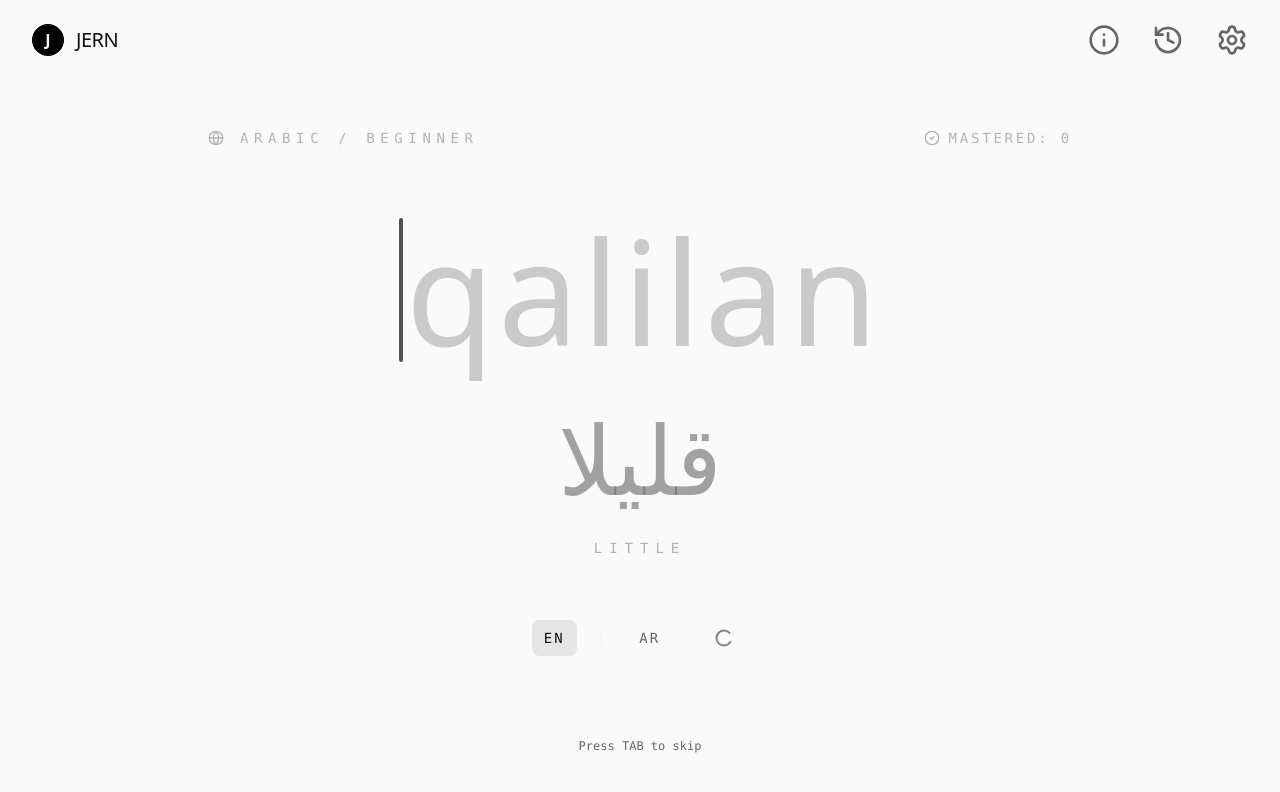
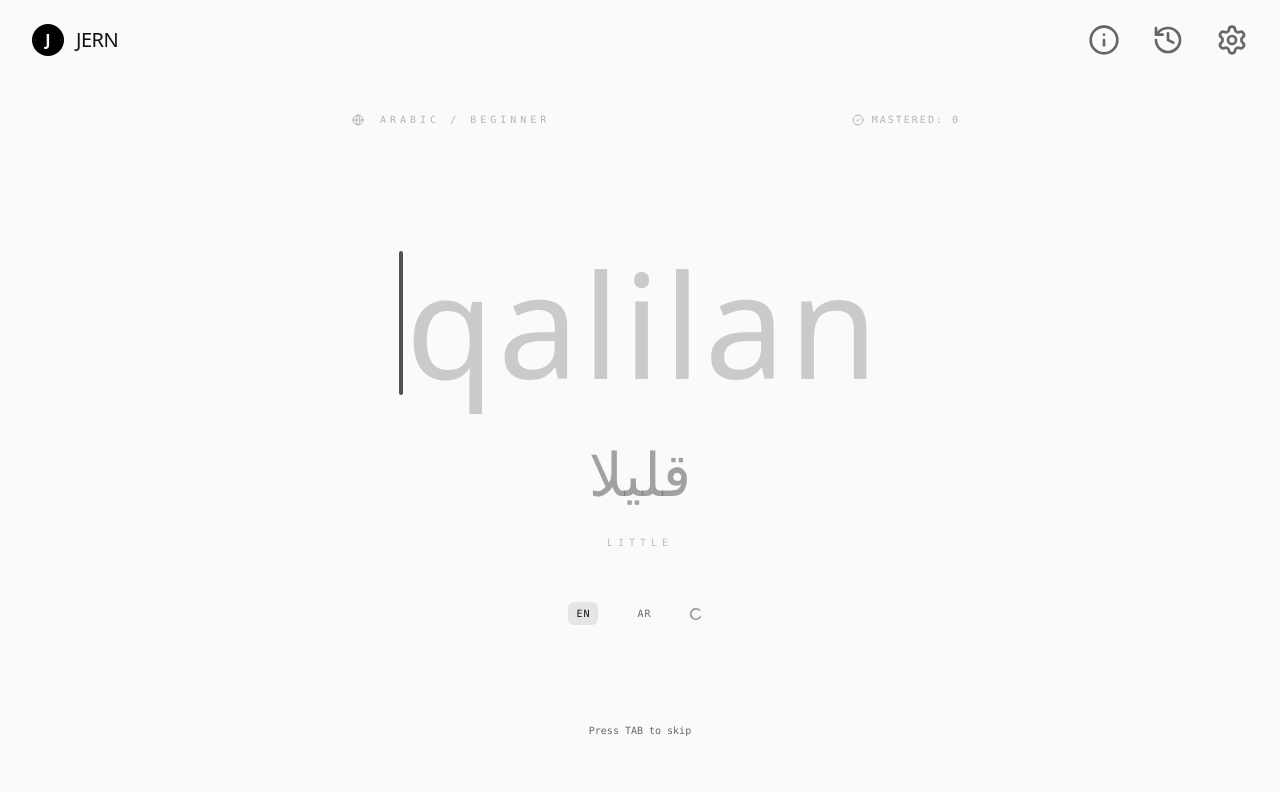
Before and after one commit to nawfaljaffri/jern-web-app, a Next.js app: page / in a window 1280 px wide. Shown: the top 792 px of the page. Built offline with nearby package versions, Linux system fonts and the light colour scheme.

Commit message:
fix(layout): conditionally restrict ipad layout bounds and sizing to iOS devices only

```diff
--- a/app/page.tsx
+++ b/app/page.tsx
@@ -254,8 +254,12 @@ export default function Home() {
 
       {/* Main Content */}
       <div
-        className="flex-1 flex flex-col items-center justify-center max-w-4xl mx-auto w-full px-6 relative select-none"
+        className={cn(
+          "flex-1 flex flex-col justify-center relative select-none mx-auto w-full",
+          isIOS ? "items-center max-w-4xl px-6" : "max-w-2xl px-4"
+        )}
       >
+        {isIOS ? (
           <div className="absolute top-0 sm:top-8 w-full flex-col flex items-center pointer-events-none z-10 pt-4">
             <div className="w-full flex justify-between items-center opacity-30 pointer-events-auto px-4">
               <div className="text-[10px] md:text-sm font-mono uppercase tracking-[0.4em] flex items-center gap-4">
@@ -306,6 +310,47 @@ export default function Home() {
               </AnimatePresence>
             </div>
           </div>
+        ) : (
+          <>
+            <div className="w-full flex justify-between items-center opacity-30 mt-4 md:mt-8 pointer-events-none px-4 md:px-8 absolute top-0">
+              <div className="text-[10px] font-mono uppercase tracking-[0.4em] flex items-center gap-4 pointer-events-auto">
+                <Globe className="w-3 h-3" />
+                <span>{LANGUAGES.find(l => l.value === settings.language)?.label} / {settings.difficulty}</span>
+              </div>
+              <div className="text-[10px] font-mono uppercase tracking-[0.2em] flex items-center gap-2 pointer-events-auto">
+                <CheckCircle2 className="w-3 h-3" />
+                <span>Mastered: {history.length}</span>
+              </div>
+            </div>
+
+            <div className="absolute top-20 w-full flex flex-col items-center gap-2 text-center pointer-events-auto px-4 z-10 w-full left-0 right-0">
+              <AnimatePresence>
+                {['ja', 'ko'].includes(settings.language) && (
+                  <motion.div
+                    key="unstable-warning-web"
+                    initial={{ opacity: 0, y: -10 }}
+                    animate={{ opacity: 1, y: 0 }}
+                    exit={{ opacity: 0, y: -10 }}
+                    className="text-[9px] font-mono uppercase tracking-widest text-orange-500/80 bg-orange-500/10 border border-orange-500/20 px-4 py-1.5 rounded-full text-center max-w-max mx-auto"
+                  >
+                    ⚠️ This language is currently under development.
+                  </motion.div>
+                )}
+                {isVoiceMissing && settings.language !== 'ur' && (
+                  <motion.div
+                    key="missing-voice-warning-web"
+                    initial={{ opacity: 0, y: -10 }}
+                    animate={{ opacity: 1, y: 0 }}
+                    exit={{ opacity: 0, y: -10 }}
+                    className="text-[9px] font-mono uppercase tracking-widest text-red-500/80 bg-red-500/10 border border-red-500/20 px-6 py-2.5 rounded-xl text-center max-w-md mx-auto leading-loose"
+                  >
+                    🔇 Missing Voice Data: You may need to download the {LANGUAGES.find(l => l.value === settings.language)?.label} voice in your device settings.
+                  </motion.div>
+                )}
+              </AnimatePresence>
+            </div>
+          </>
+        )}
 
         <AnimatePresence mode="wait">
           {currentWord ? (
--- a/components/TypingTest.tsx
+++ b/components/TypingTest.tsx
@@ -192,34 +192,52 @@ export default function TypingTest({ word, onComplete, onBack, onMismatch, onSpe
                     className="flex flex-col items-center gap-6 relative z-20 pointer-events-auto"
                 >
                     <div className={cn(
-                        "text-6xl md:text-7xl lg:text-8xl text-muted/60 transition-colors",
+                        "transition-colors",
+                        isIOS ? "text-6xl md:text-7xl lg:text-[7rem] text-muted/70" : "text-6xl text-muted/60",
                         word.language === 'ar' || word.language === 'ur' ? "font-arabic" : "font-sans"
                     )} dir={word.language === 'ar' || word.language === 'ur' ? "rtl" : "ltr"}>
                         {word.original}
                     </div>
-                    <div className="text-[12px] md:text-sm font-mono text-muted/50 uppercase tracking-[0.5em] mt-2">
+                    <div className={cn(
+                        "font-mono uppercase tracking-[0.5em] mt-2",
+                        isIOS ? "text-[12px] md:text-sm text-muted/60" : "text-[10px] text-muted/40"
+                    )}>
                         {word.definition}
                     </div>
 
-                    <div className="mt-8 flex items-center justify-center gap-4 text-xs md:text-sm font-mono tracking-[0.15em] text-muted z-10">
+                    <div className={cn(
+                        "flex items-center justify-center font-mono text-muted z-10",
+                        isIOS ? "mt-8 gap-4 text-xs md:text-sm tracking-[0.15em]" : "mt-6 gap-3 text-[10px] tracking-[0.1em]"
+                    )}>
                         <button
                             onClick={(e) => { e.stopPropagation(); setAudioMode("en"); }}
-                            className={`transition-colors px-3 py-2 rounded-lg ${audioMode === "en" ? "bg-extra-muted text-foreground" : "hover:text-foreground"}`}
+                            className={cn(
+                                "transition-colors",
+                                isIOS ? "px-3 py-2 rounded-lg" : "px-2 py-1 rounded-md",
+                                audioMode === "en" ? "bg-extra-muted text-foreground" : "hover:text-foreground"
+                            )}
                         >
                             EN
                         </button>
-                        <span className="opacity-20 text-extra-muted mx-1">|</span>
+                        <span className={cn(
+                            isIOS ? "opacity-30 text-extra-muted mx-1" : "opacity-20 text-extra-muted"
+                        )}>|</span>
                         <button
                             onClick={(e) => { e.stopPropagation(); setAudioMode("original"); }}
-                            className={`transition-colors px-3 py-2 rounded-lg ${audioMode === "original" ? "bg-extra-muted text-foreground" : "hover:text-foreground"}`}
+                            className={cn(
+                                "transition-colors",
+                                isIOS ? "px-3 py-2 rounded-lg" : "px-2 py-1 rounded-md",
+                                audioMode === "original" ? "bg-extra-muted text-foreground" : "hover:text-foreground"
+                            )}
                         >
                             {(word.language || "EN").toUpperCase()}
                         </button>
 
                         <button
                             className={cn(
-                                "ml-3 p-3 rounded-full transition-all flex justify-center items-center w-12 h-12",
-                                isSpeaking ? "text-accent bg-accent/5" : "hover:bg-extra-muted/50 border border-transparent hover:border-extra-muted hover:text-foreground"
+                                "transition-all flex justify-center items-center",
+                                isIOS ? "ml-3 p-3 rounded-full w-12 h-12" : "ml-2 p-2 rounded-full w-8 h-8",
+                                isSpeaking ? (isIOS ? "text-accent bg-accent/5" : "text-accent") : (isIOS ? "hover:bg-extra-muted/50 border border-transparent hover:border-extra-muted hover:text-foreground" : "hover:bg-extra-muted/50 hover:text-foreground")
                             )}
                             onClick={(e) => {
                                 e.stopPropagation();
@@ -230,11 +248,11 @@ export default function TypingTest({ word, onComplete, onBack, onMismatch, onSpe
                             disabled={isPending}
                         >
                             {isPending ? (
-                                <Loader2 size={20} className="animate-spin text-muted" />
+                                <Loader2 size={isIOS ? 20 : 14} className="animate-spin text-muted" />
                             ) : isSpeaking ? (
-                                <Volume1 size={20} className="animate-pulse" />
+                                <Volume1 size={isIOS ? 20 : 14} className="animate-pulse" />
                             ) : (
-                                <Volume2 size={20} />
+                                <Volume2 size={isIOS ? 20 : 14} />
                             )}
                         </button>
                     </div>
@@ -246,7 +264,10 @@ export default function TypingTest({ word, onComplete, onBack, onMismatch, onSpe
                 initial={{ opacity: 0 }}
                 animate={{ opacity: 1 }}
                 transition={{ delay: 3 }}
-                className="absolute -bottom-16 text-[10px] md:text-xs text-muted font-mono opacity-40 select-none text-center"
+                className={cn(
+                    "absolute opacity-40 select-none text-center font-mono text-muted",
+                    isIOS ? "-bottom-16 text-[10px] md:text-xs" : "-bottom-12 text-[10px]"
+                )}
             >
                 {isIOS ? "Use side arrows to navigate" : "Press TAB to skip"}
             </motion.div>
```
Lines whose indentation alone changed are shown as unchanged.
